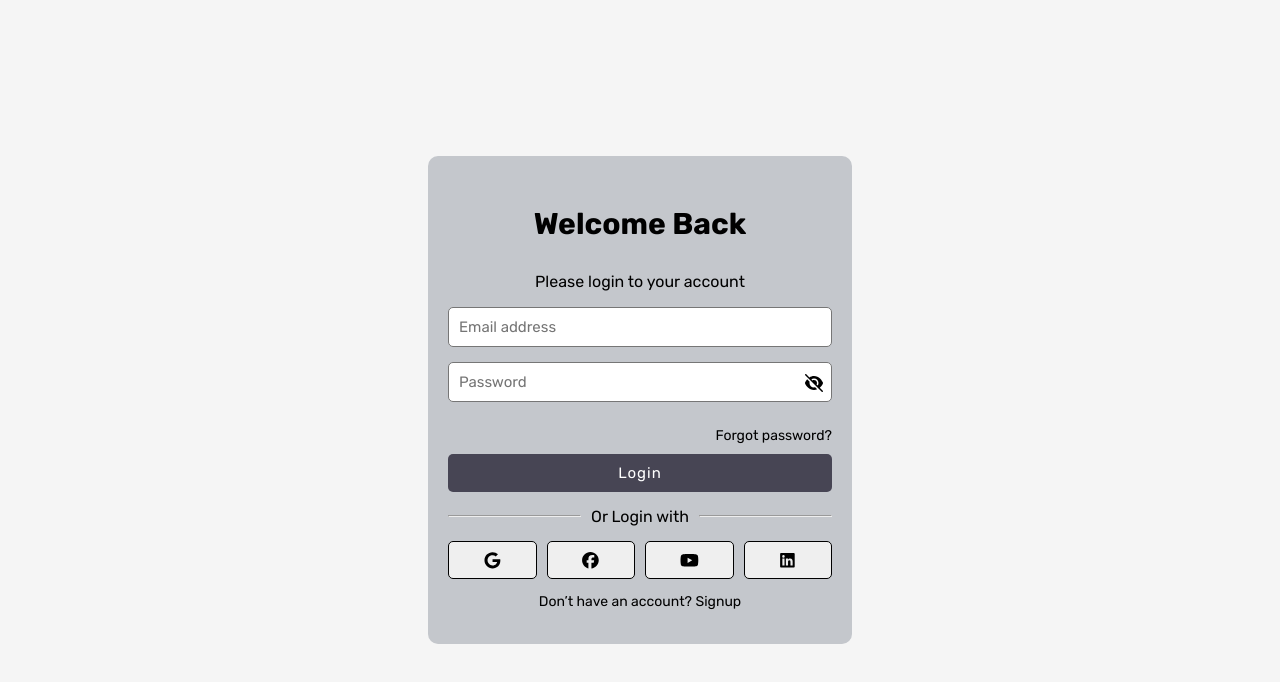
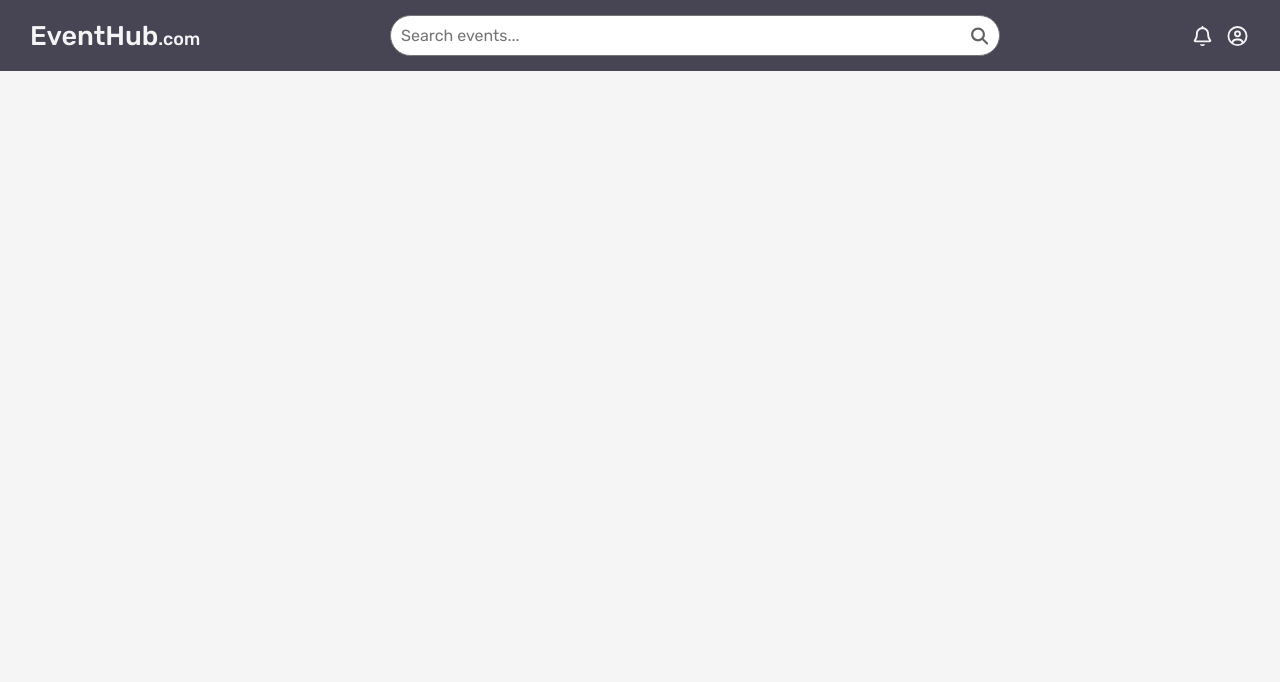
Before and after one commit to dhina-ss/event-booking-system, a React (Vite) app in the folder event_booking_react/: page / in a window 1280 px wide. Before the commit this address led to /login. Shown: the top 682 px of the page. Built offline with nearby package versions, Linux system fonts and the light colour scheme.

Commit message:
header section added

```diff
--- a/event_booking_react/package.json
+++ b/event_booking_react/package.json
@@ -12,8 +12,10 @@
   "dependencies": {
     "@fortawesome/fontawesome-svg-core": "^7.0.0",
     "@fortawesome/free-brands-svg-icons": "^7.0.0",
+    "@fortawesome/free-regular-svg-icons": "^7.0.0",
     "@fortawesome/free-solid-svg-icons": "^7.0.0",
     "@fortawesome/react-fontawesome": "^0.2.3",
+    "lucide-react": "^0.539.0",
     "react": "^19.1.1",
     "react-dom": "^19.1.1",
     "react-icons": "^5.5.0",
--- a/event_booking_react/src/App.jsx
+++ b/event_booking_react/src/App.jsx
@@ -1,12 +1,13 @@
 import { BrowserRouter as Router, Routes, Route } from "react-router-dom";
 import { Navigate } from "react-router-dom";
 import LoginPage from "./components/Login";
+import Header from "./components/Header";
 
 function App() {
 	return (
 		<Router>
 			<Routes>
-				<Route path="/" element={<Navigate to="/login" replace />} />
+				<Route path="/" element={<Header />} />
 				<Route path="/login" element={<LoginPage />} />
 			</Routes>
 		</Router>
--- /dev/null
+++ b/event_booking_react/src/components/Header.jsx
@@ -0,0 +1,28 @@
+import React from "react";
+import { faMagnifyingGlass } from "@fortawesome/free-solid-svg-icons";
+import { FontAwesomeIcon } from "@fortawesome/react-fontawesome";
+import { faBell as faBellRegular, faUserCircle as faUserCircleRegular } from "@fortawesome/free-regular-svg-icons";
+
+export default function Header() {
+    return (
+        <header className="bg-[#474554] shadow-md flex items-center justify-between py-[15px] px-[30px] gap-[20px]">
+            <div className="font-[500] text-[27px] text-[whitesmoke]">
+                EventHub<span className="text-black text-[18px]">.com</span>
+            </div>
+
+            <div className="w-1/2 relative">
+                <input
+                    type="text"
+                    placeholder="Search events..."
+                    className="box-border w-full p-[10px] pr-[40px] border border-gray-300 rounded-[3em] focus:outline-none focus:ring-2 focus:ring-[#cfcfcf] text-[16px]"
+                />
+                <FontAwesomeIcon icon={faMagnifyingGlass} size="lg" className="absolute right-[10px] top-1/2 -translate-y-1/2 text-gray-500 cursor-pointer text-[#626262] text-[17px]" />
+            </div>
+
+            <div className="flex items-center gap-[10px] text-gray-600">
+                <FontAwesomeIcon icon={faBellRegular} size="lg" className="cursor-pointer hover:text-[#aca7cb] text-[whitesmoke]" />
+                <FontAwesomeIcon icon={faUserCircleRegular} size="lg" className="cursor-pointer hover:text-[#aca7cb] text-[whitesmoke]" />
+            </div>
+        </header>
+    );
+}
```
Also changed, not shown: 1 other file (tests, documents, lock files or other folders).
